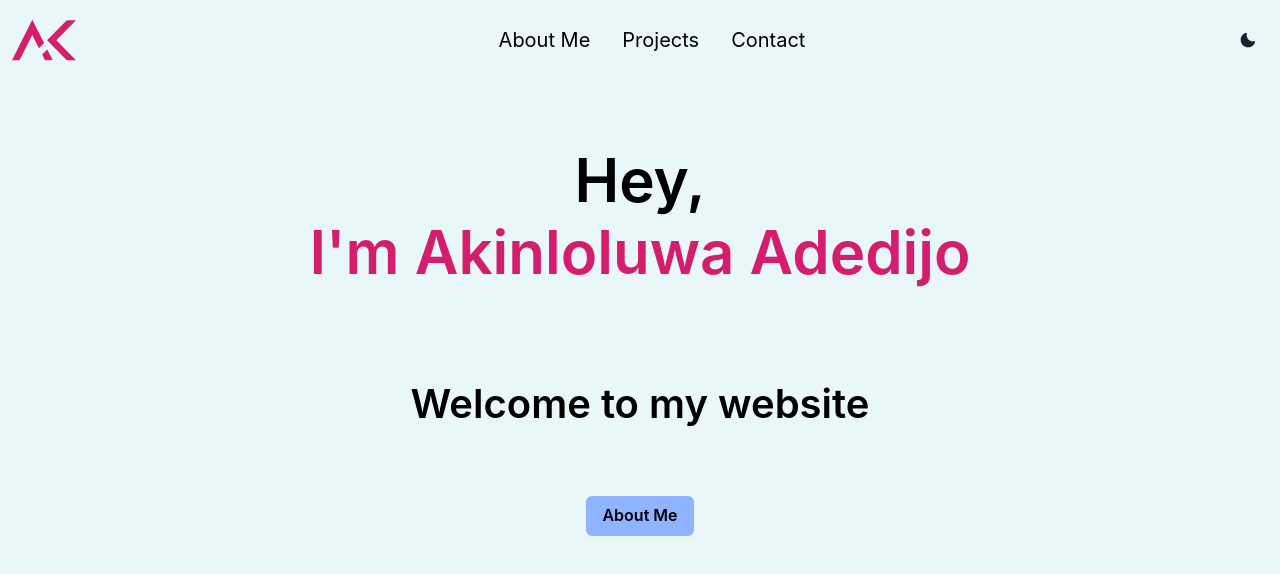
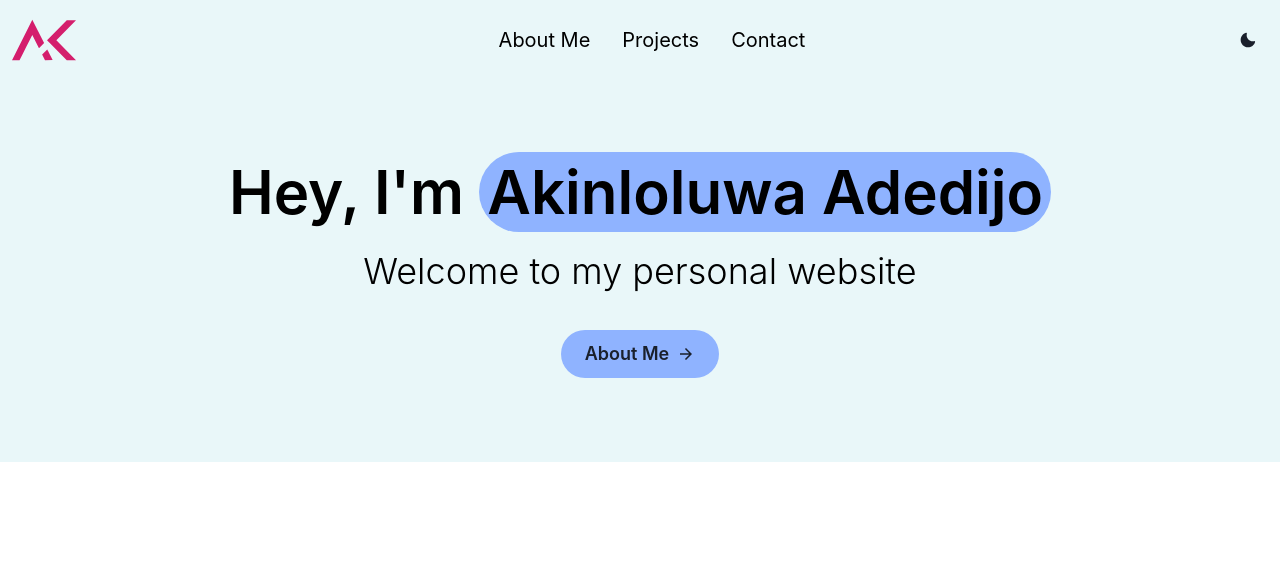
Before and after one commit to Akinloluwa-Adedijo/personal_website, a React (Vite) app: page / in a window 1280 px wide. Shown: the top 574 px of the page. Built offline with nearby package versions, Linux system fonts and the light colour scheme.

Commit message:
finished home page

```diff
--- a/src/components/Home.jsx
+++ b/src/components/Home.jsx
@@ -3,6 +3,7 @@ import {
   Box,
   Button,
   Center,
+  Highlight,
   Stack,
   Heading,
   Text,
@@ -13,10 +14,7 @@ import { ArrowForwardIcon } from "@chakra-ui/icons";
 
 const Home = () => {
   return (
-    <Box
-      h={"100vh"}
-      bg={useColorModeValue("background.light", "background.dark")}
-    >
+    <Box bg={useColorModeValue("background.light", "background.dark")}>
       <Stack
         as={"Box"}
         textAlign={"center"}
@@ -25,35 +23,32 @@ const Home = () => {
       >
         <Heading
           fontWeight={600}
+          lineHeight={"tall"}
           fontSize={{ base: "2xl", sm: "4xl", md: "6xl" }}
           color={useColorModeValue("text.light", "text.dark")}
         >
-          Hey,
-          <Heading
-            fontWeight={600}
-            fontSize={{ base: "2xl", sm: "4xl", md: "6xl" }}
-            color={useColorModeValue("accent.light", "accent.dark")}
+          <Highlight
+            query={"Akinloluwa Adedijo"}
+            styles={{ px: "2", py: "1", rounded: "full", bg: "primary" }}
           >
-            I'm Akinloluwa Adedijo
-          </Heading>
-          <br />
+            Hey, I'm Akinloluwa Adedijo
+          </Highlight>
           <Text
-            fontWeight={600}
-            fontSize={40}
-            as={"span"}
-            color={useColorModeValue("text.light", "text,dark")}
+            fontWeight={300}
+            fontSize={{ base: "xl", sm: "2xl", md: "4xl" }}
           >
-            Welcome to my website
+            Welcome to my personal website
           </Text>
+          <Button
+            bg={"primary"}
+            rounded={"full"}
+            rightIcon={<ArrowForwardIcon />}
+            size={"lg"}
+          >
+            About Me
+          </Button>
         </Heading>
       </Stack>
-      <Button
-        bg={useColorModeValue("primary", "primary")}
-        _hover={"none"}
-        color={useColorModeValue("text.light", "text.light")}
-      >
-        About Me
-      </Button>
     </Box>
   );
 };
```
